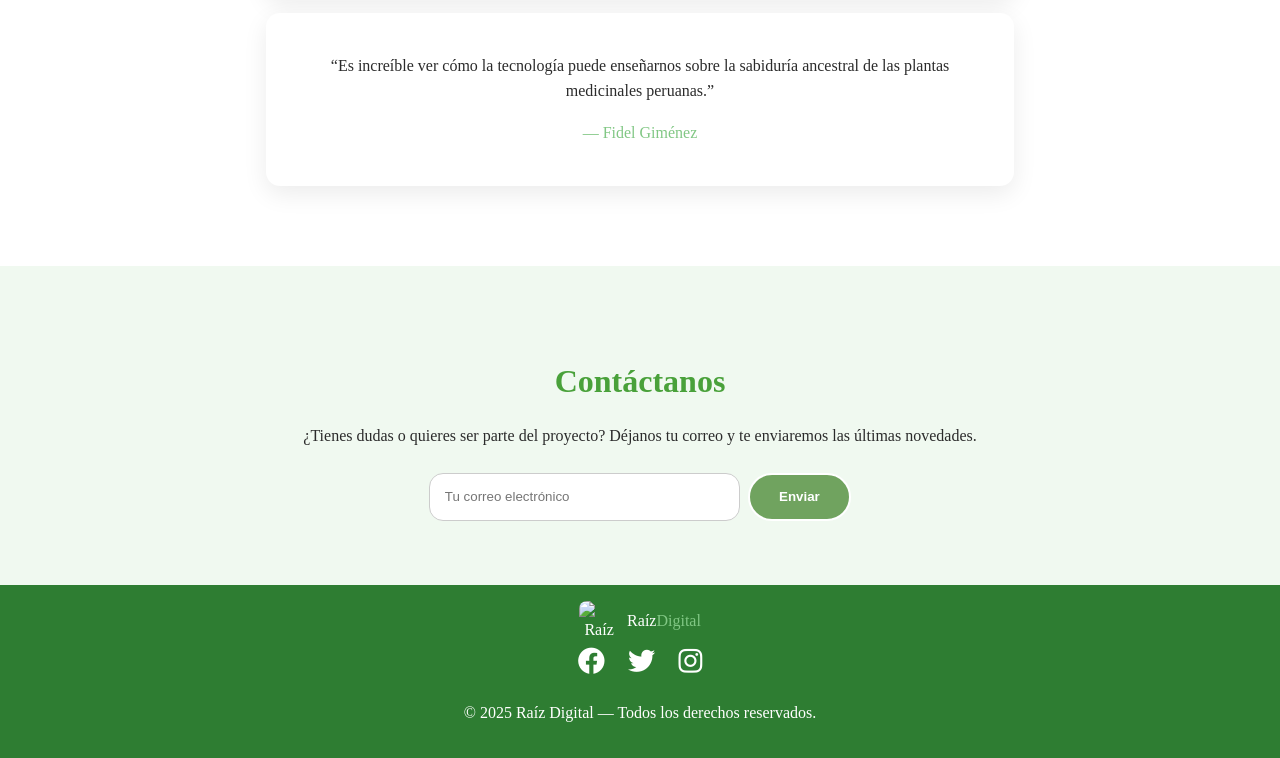
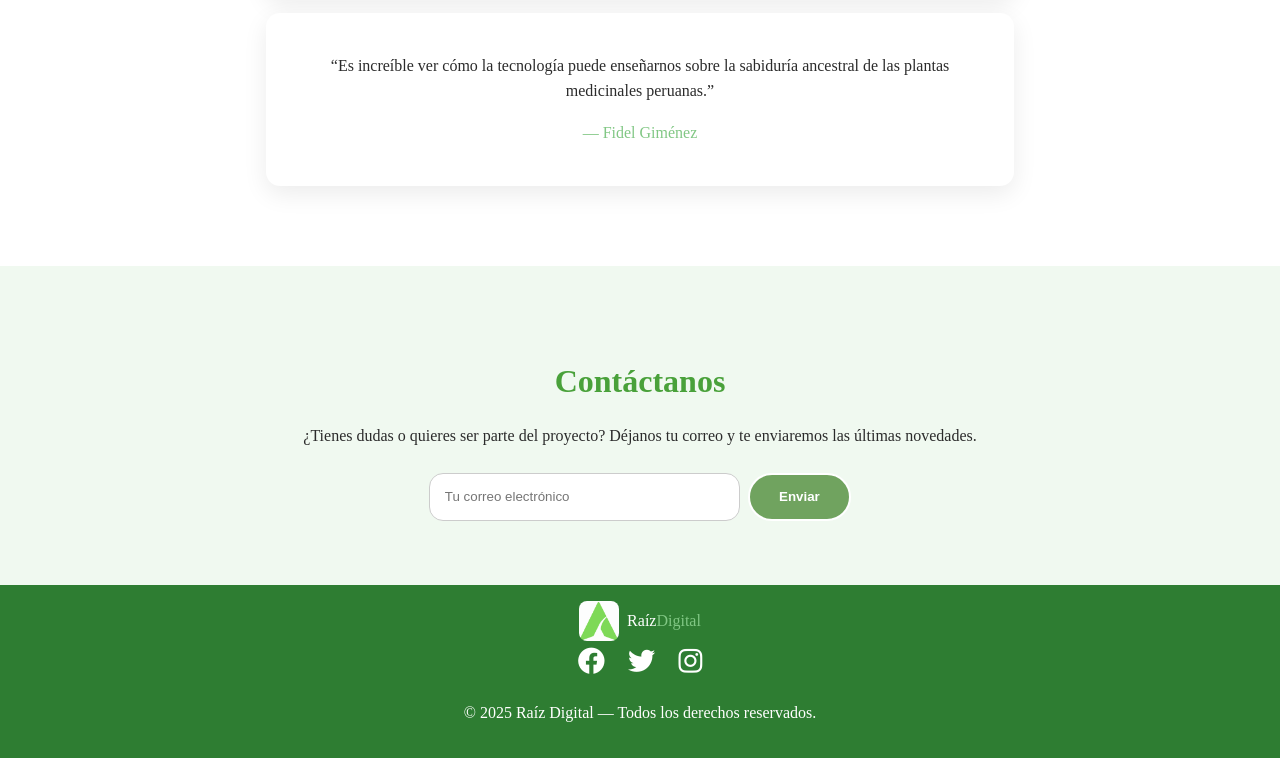
Before and after one commit to JeanLoa/RaizDigital, a plain HTML site: page index.html in a window 1280 px wide. Shown: the part 2182-2940 px from the top of the page. Drawn offline with Linux system fonts and the light colour scheme.

Commit message:
Update logo image source in footer

```diff
--- a/index.html
+++ b/index.html
@@ -140,7 +140,7 @@
       <div class="container footer">
         <div class="footer-top">
           <div class="footer-logo">
-            <img src="img/RD logo.png" alt="Raíz Digital" class="logo" />
+            <img src="public/assets/images/RD logo.png" alt="Raíz Digital" class="logo" />
             <span>Raíz<span class="accent">Digital</span></span>
           </div>
           <div class="social">
```
